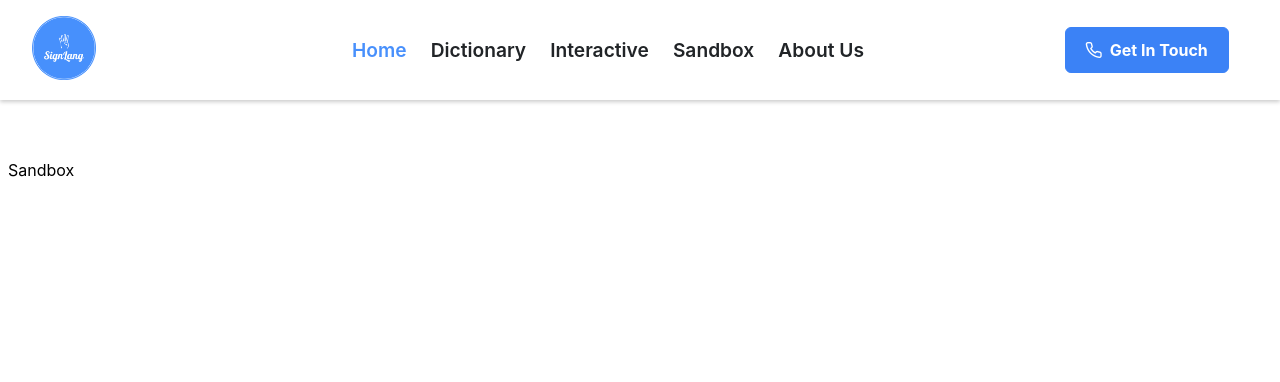
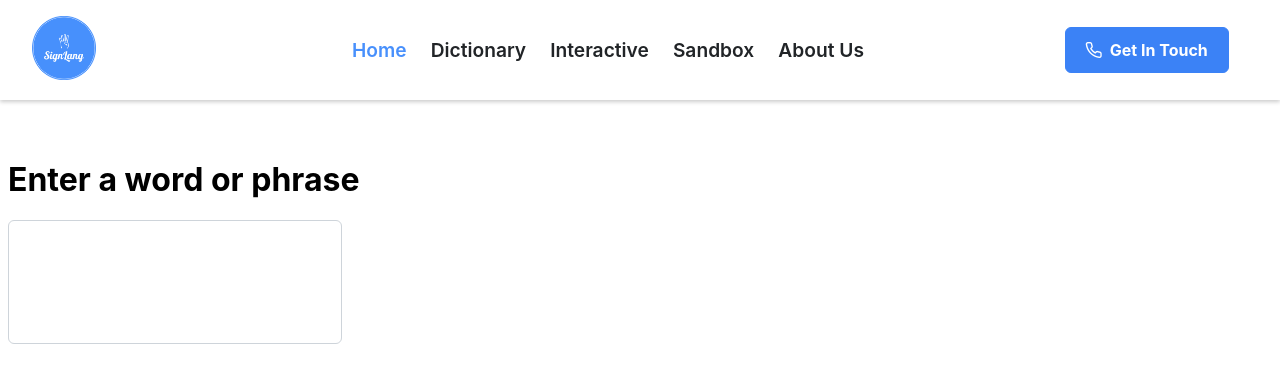
Before and after one commit to Codinglone/signs-app, a React (Vite) app: page / in a window 1280 px wide. Shown: the top 382 px of the page. Built offline with nearby package versions, Linux system fonts and the light colour scheme.

Commit message:
Added textarea to sandbox

```diff
--- a/src/components/Sandbox.jsx
+++ b/src/components/Sandbox.jsx
@@ -1,7 +1,20 @@
+import { useState } from "react";
+import { InputTextarea } from "primereact/inputtextarea";
+
 const Sandbox = () => {
+  const [value, setValue] = useState('')
   return (
-    <div>Sandbox</div>
-  )
-}
+    <div>
+      <h1>Enter a word or phrase</h1>
+      <InputTextarea
+        autoResize
+        value={value}
+        onChange={(e) => setValue(e.target.value)}
+        rows={5}
+        cols={30}
+      />
+    </div>
+  );
+};
 
-export default Sandbox
+export default Sandbox;
```
